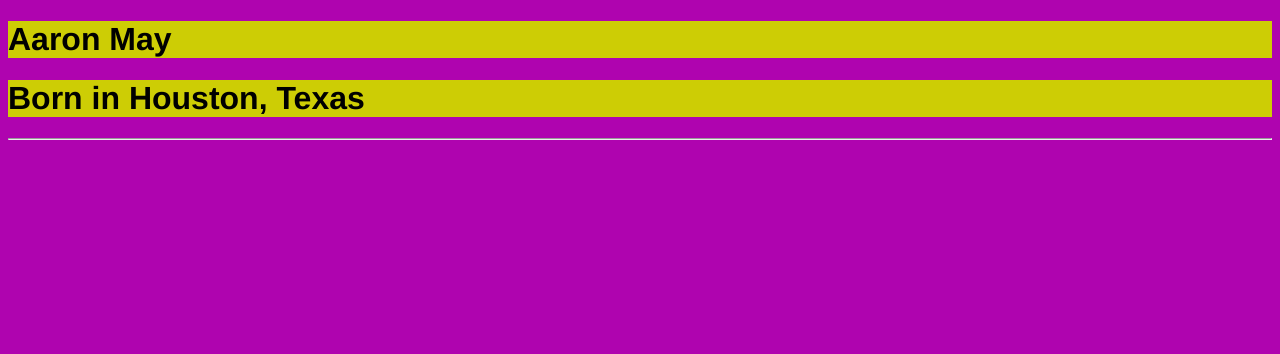
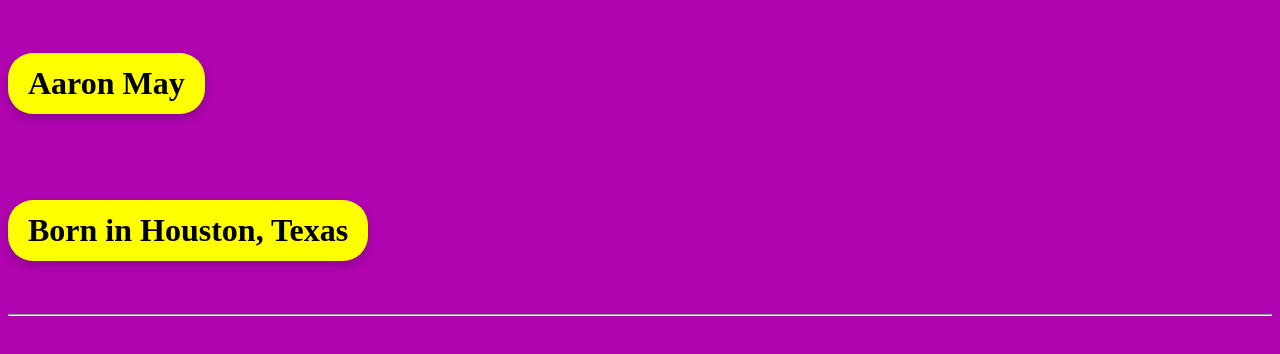
Before and after one commit to domromero3160-bit/Website-Project, a plain HTML site: page index.html in a window 1280 px wide. Drawn offline with Linux system fonts and the light colour scheme.

Commit message:
unfinished

```diff
--- a/index.html
+++ b/index.html
@@ -13,8 +13,8 @@
 </head>
 <body>
     <div class="header">
-        <h1>Aaron May</h1>
-        <h1>Born in Houston, Texas</h1>
+        <h1> <p class="bubble">Aaron May</p></h1>
+        <h1> <p class="bubble">Born in Houston, Texas</p></h1>
 
 
 
@@ -22,6 +22,8 @@
     <hr>
     <div class="main">
 
+        <img src=""
+
     </div>
 </body>
 </html>
--- a/website.css
+++ b/website.css
@@ -1,12 +1,14 @@
-h1{
-    font-family: 'Franklin Gothic Medium', 'Arial Narrow', Arial, sans-serif;
-    background-color: rgb(205, 205, 5);
+.bubble{
+    background-color: yellow;
+    border-radius: 25px;
+    padding: 12px 20px;
+    color: white;
+    display: inline-block;
+    box-shadow: 0 4px 8px rgba(0,0,0,0.2);;
+    color: black;
+
 }
 
-.main{
-    height: 100vh;
-    display: flex;
-    flex-direction: column;
-    justify-content: center;
-    align-items: center;
+.big-title {
+    font-size: 48px;
 }
```
